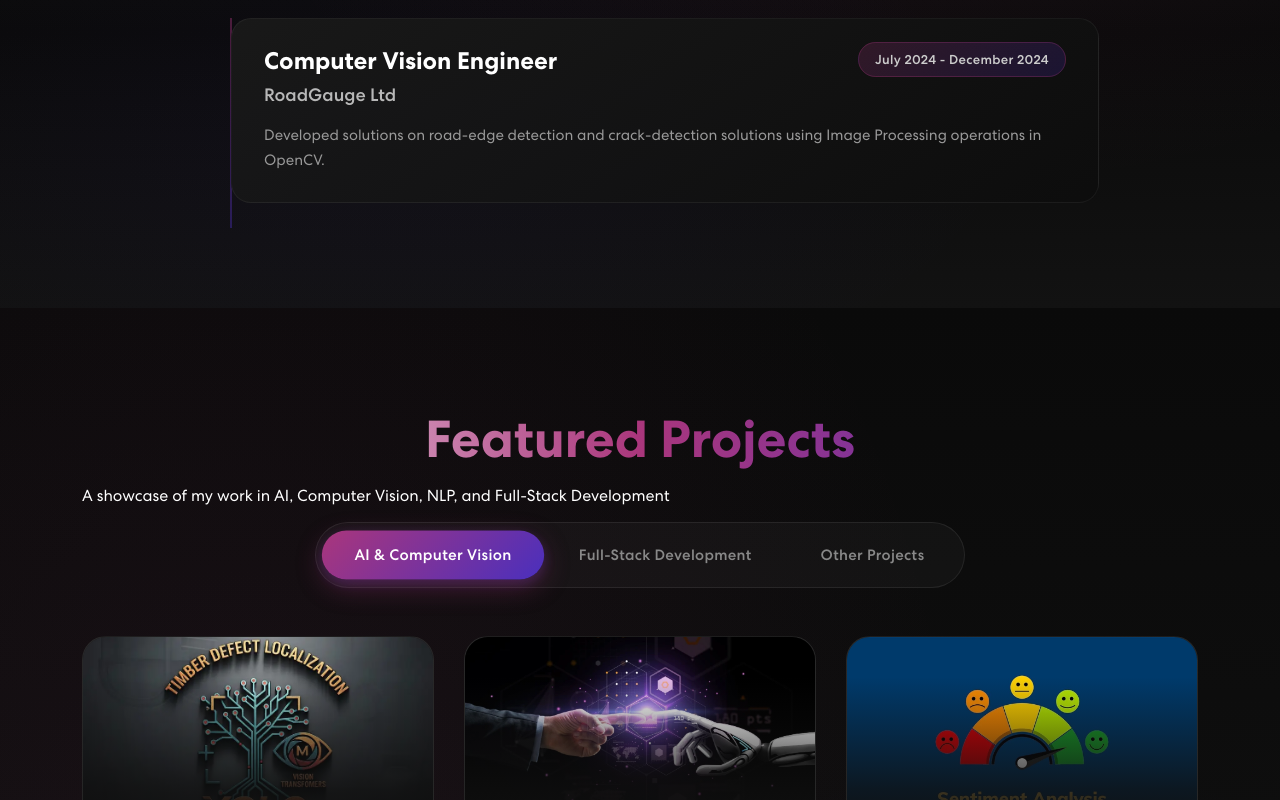
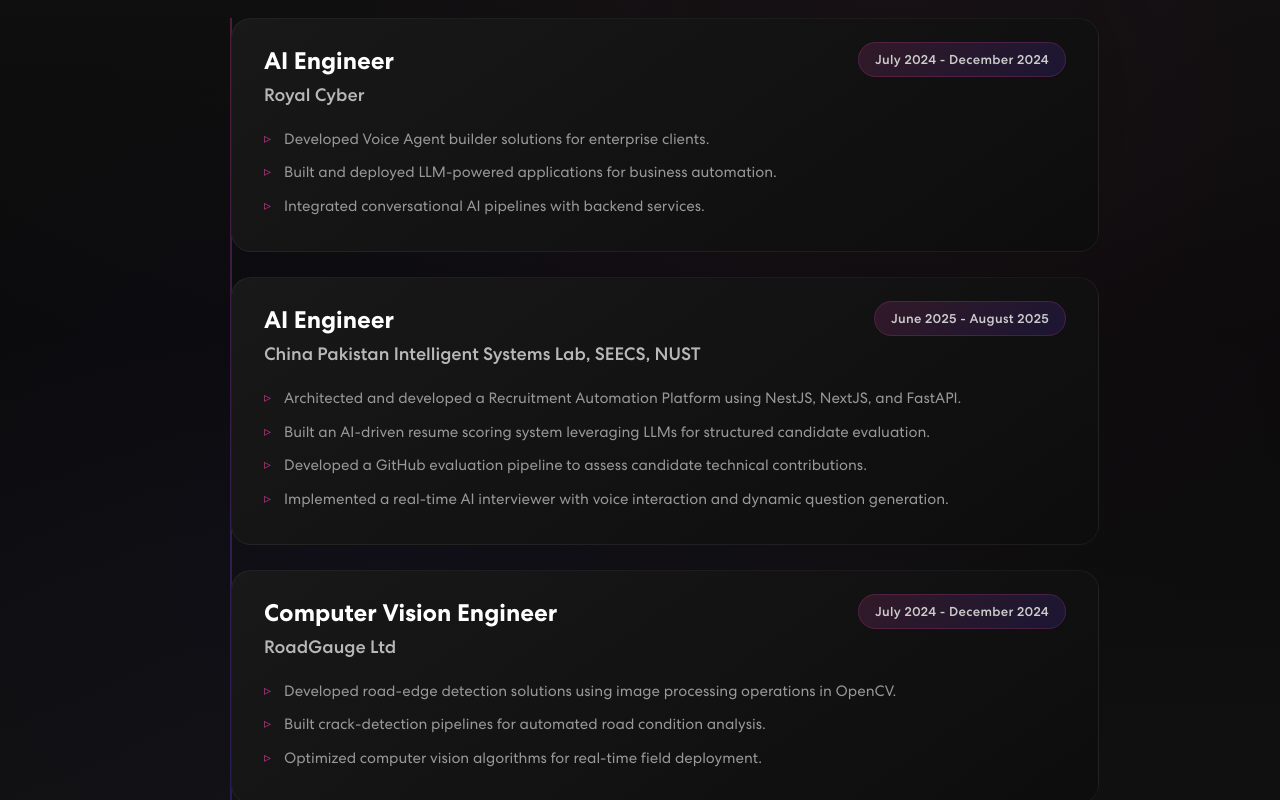
Before and after one commit to Umar-Farooq-2112/portfolio, a React (Create React App) app: page / in a window 1280 px wide. Shown: the part 3560-4360 px from the top of the page. Built offline with nearby package versions, Linux system fonts and the light colour scheme.

Commit message:
string to list description

```diff
--- a/src/assets/json/data.json
+++ b/src/assets/json/data.json
@@ -9,10 +9,37 @@
     },
     "experience": [
         {
+            "title": "AI Engineer",
+            "company": "Royal Cyber",
+            "duration": "July 2024 - December 2024",
+            "description": [
+                "Developed Voice Agent builder solutions for enterprise clients.",
+                "Built and deployed LLM-powered applications for business automation.",
+                "Integrated conversational AI pipelines with backend services."
+            ],
+            "link": "https://royalcyber.com"
+        },
+        {
+            "title": "AI Engineer",
+            "company": "China Pakistan Intelligent Systems Lab, SEECS, NUST",
+            "duration": "June 2025 - August 2025",
+            "description": [
+                "Architected and developed a Recruitment Automation Platform using NestJS, NextJS, and FastAPI.",
+                "Built an AI-driven resume scoring system leveraging LLMs for structured candidate evaluation.",
+                "Developed a GitHub evaluation pipeline to assess candidate technical contributions.",
+                "Implemented a real-time AI interviewer with voice interaction and dynamic question generation."
+            ],
+            "link": ""
+        },
+        {
             "title": "Computer Vision Engineer",
             "company": "RoadGauge Ltd",
             "duration": "July 2024 - December 2024",
-            "description": "Developed solutions on road-edge detection and crack-detection solutions using Image Processing operations in OpenCV.",
+            "description": [
+                "Developed road-edge detection solutions using image processing operations in OpenCV.",
+                "Built crack-detection pipelines for automated road condition analysis.",
+                "Optimized computer vision algorithms for real-time field deployment."
+            ],
             "link": "https://roadgauge.ai"
         }
     ],
--- a/src/components/Experience.css
+++ b/src/components/Experience.css
@@ -200,11 +200,26 @@
   white-space: nowrap;
 }
 
-.experience-card .description {
+.description-list {
+  list-style: none;
+  padding: 0;
+  margin: 0;
+}
+
+.description-list li {
   font-size: 15px;
   line-height: 1.7;
   color: #999;
-  margin: 0;
+  padding: 4px 0 4px 20px;
+  position: relative;
+}
+
+.description-list li::before {
+  content: "▹";
+  position: absolute;
+  left: 0;
+  color: #AA367C;
+  font-size: 14px;
 }
 
 /* Responsive Design */
@@ -276,7 +291,7 @@
     font-size: 12px;
   }
 
-  .experience-card .description {
+  .description-list li {
     font-size: 14px;
   }
 }
--- a/src/components/Experience.js
+++ b/src/components/Experience.js
@@ -19,7 +19,12 @@
             <span className="duration-badge">{duration}</span>
           </div>
         </div>
-        <p className="description">{description}</p>
+        <ul className="description-list">
+          {Array.isArray(description)
+            ? description.map((item, i) => <li key={i}>{item}</li>)
+            : <li>{description}</li>
+          }
+        </ul>
       </div>
     </div>
   );
```
